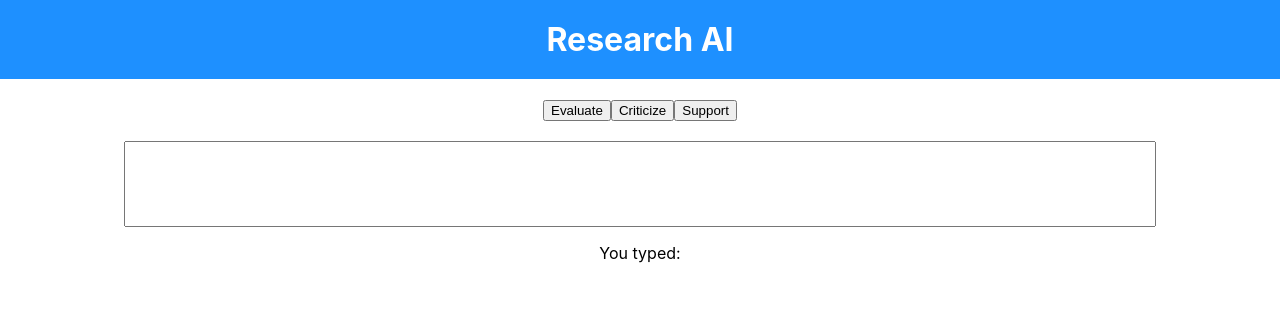
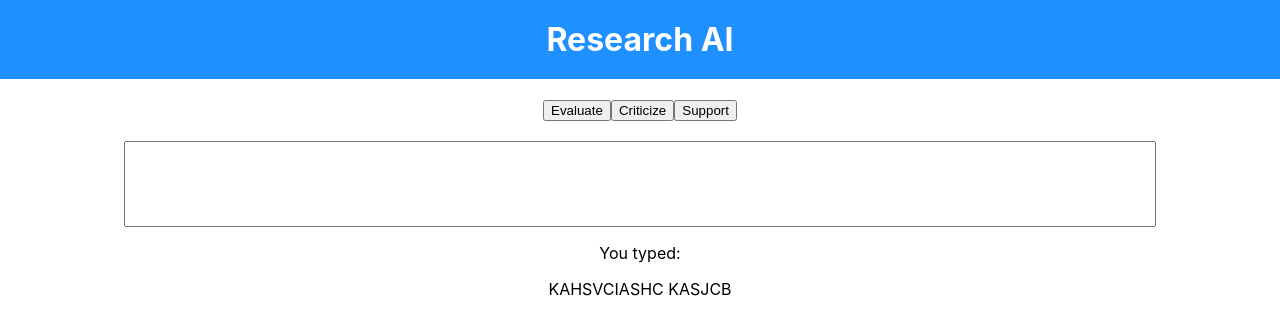
Before and after one commit to ZaneAridi1022/ResearchAI, a React (Create React App) app in the folder FrontEnd/my-app/: page / in a window 1280 px wide. Both pictures are taken after a click on the button "Evaluate". Shown: the top 334 px of the page. Built offline with nearby package versions, Linux system fonts and the light colour scheme.

Commit message:
toggle state

```diff
--- a/FrontEnd/my-app/src/App.js
+++ b/FrontEnd/my-app/src/App.js
@@ -1,29 +1,43 @@
 import './App.css';
-import { useState } from 'react';
+import {useState} from 'react';
 
 function App() {
     const [value, setValue] = useState('');
+    const [responseBool, setResponseBool] = useState(false);
 
 
     const handleChange = (event) => {
         setValue(event.target.value);
     };
 
+    const changeResponseBool = () => {
+        setResponseBool(!responseBool);
+    }
+
+    const clickHandler = () => {
+        changeResponseBool();
+    }
 
     return (
         <div className="App">
-            <header style={{ backgroundColor: '#1E90FF', color: 'white', padding: '20px' }}>
-                <h1 style={{ margin: '0' }}>Research AI</h1>
+            <header style={{backgroundColor: '#1E90FF', color: 'white', padding: '20px'}}>
+                <h1 style={{margin: '0'}}>Research AI</h1>
             </header>
             <div className="outerBox">
-                <button className="btn-1">Evaluate</button>
+                <button className="btn-1" onClick={clickHandler}>Evaluate</button>
                 <button className="btn-1">Criticize</button>
                 <button className="btn-1">Support</button>
             </div>
             <div className="main-input-div">
-                <input className="main-input" type="text" value={value} onChange={handleChange} />
+                <input className="main-input" type="text" value={value} onChange={handleChange}/>
                 <p>You typed: {value}</p>
             </div>
+            {
+                responseBool ? (
+                    <p>KAHSVCIASHC KASJCB </p>
+                ) : null
+            }
+
         </div>
 
     );
```
